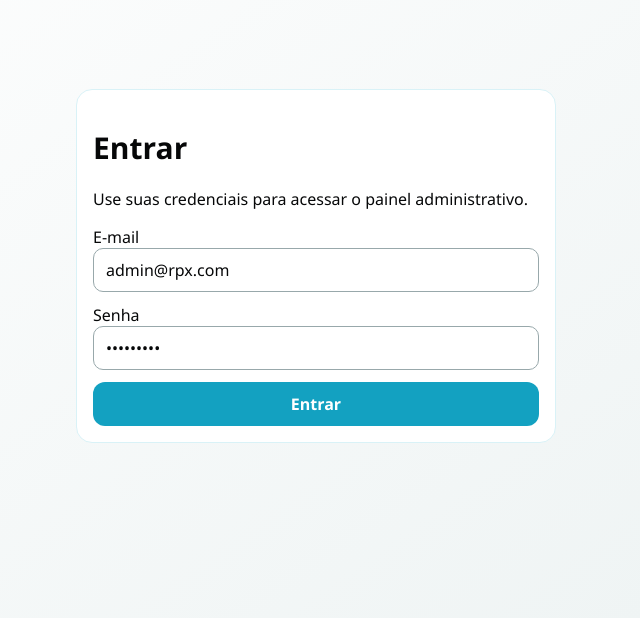
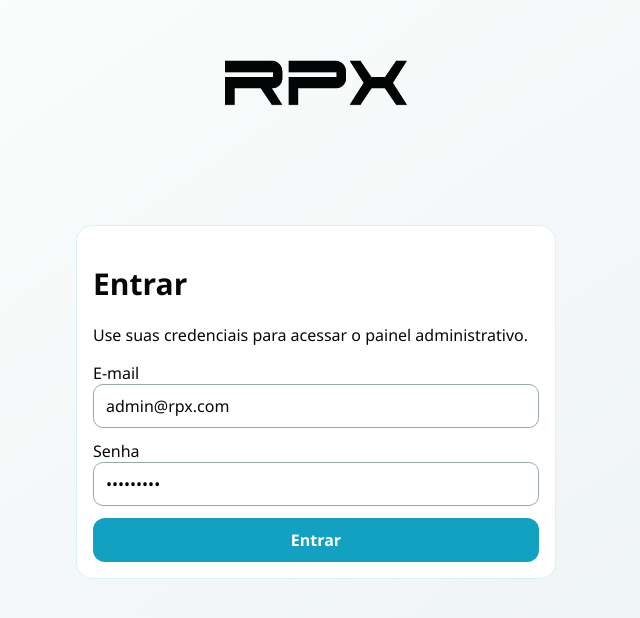
Before and after one commit to toguvr/rpx_admin, a React (Vite) app: page / in a window 1280 px wide. Shown: the part 134-752 px from the top of the page, without its empty margins (324-964 px from the left). Built offline with nearby package versions, Linux system fonts and the light colour scheme; no server answers.

Commit message:
com fix de admin faltante

```diff
--- a/src/pages/LoginPage.tsx
+++ b/src/pages/LoginPage.tsx
@@ -1,6 +1,7 @@
 import { useState } from 'react';
 import { useNavigate } from 'react-router-dom';
 
+import logo from '@/assets/rpx.svg';
 import { Button } from '@/components/Button';
 import { Card } from '@/components/Card';
 import { api } from '@/services/api';
@@ -32,7 +33,13 @@ export function LoginPage() {
 
   return (
     <div style={{ minHeight: '100vh', display: 'grid', placeItems: 'center', padding: 16 }}>
-      <Card style={{ maxWidth: 480, width: '100%' }}>
+      <div style={{ maxWidth: 480, width: '100%' }}>
+        <img
+          src={logo}
+          alt="RPX"
+          style={{ width: '100%', maxWidth: 260, display: 'block', margin: '0 auto 12px' }}
+        />
+        <Card style={{ width: '100%' }}>
           <h1>Entrar</h1>
           <p>Use suas credenciais para acessar o painel administrativo.</p>
           <div style={{ display: 'grid', gap: 12 }}>
@@ -51,5 +58,6 @@ export function LoginPage() {
           </div>
         </Card>
       </div>
+    </div>
   );
 }
```
Also changed, not shown: src/assets/rpx.svg (added). Lines whose indentation alone changed are shown as unchanged.
